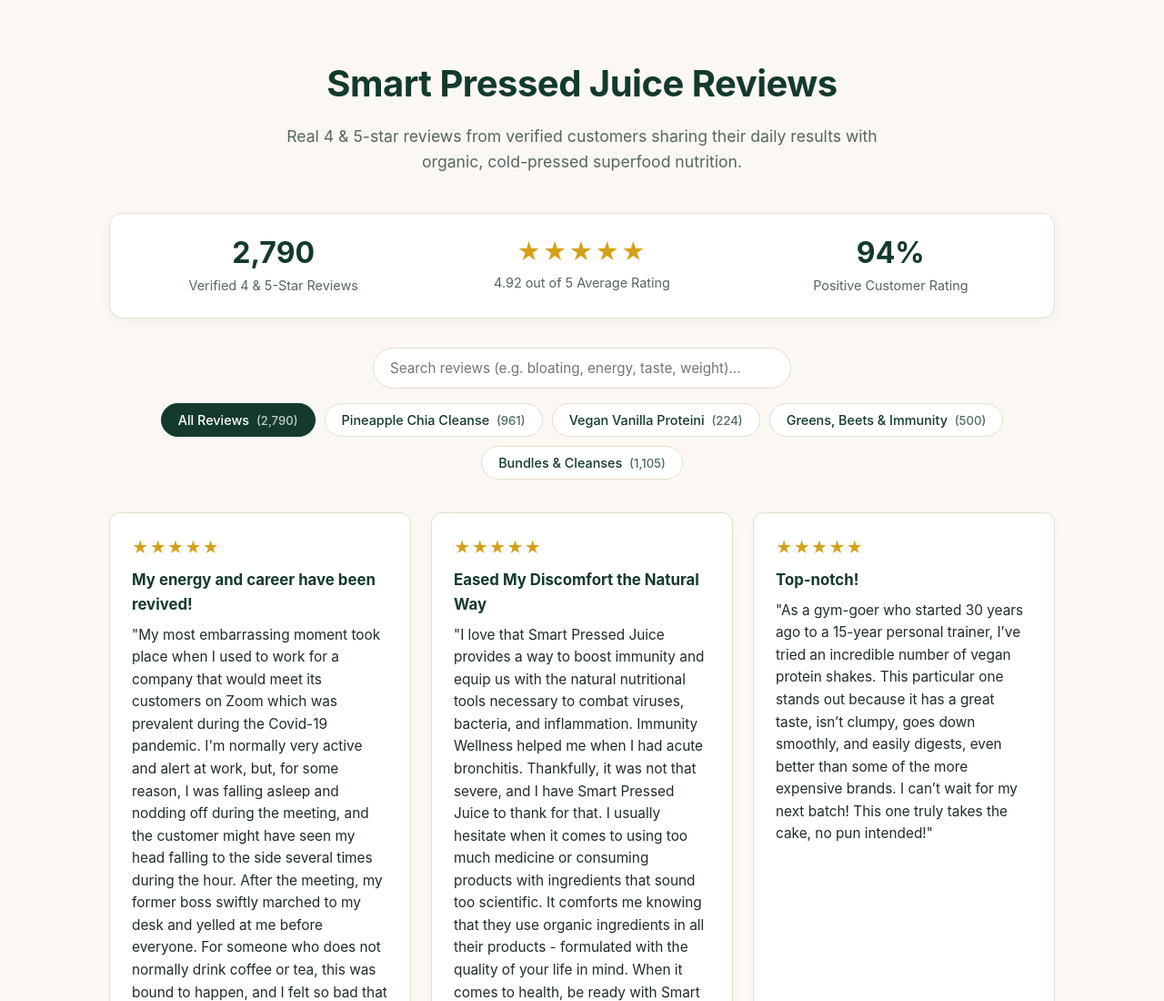
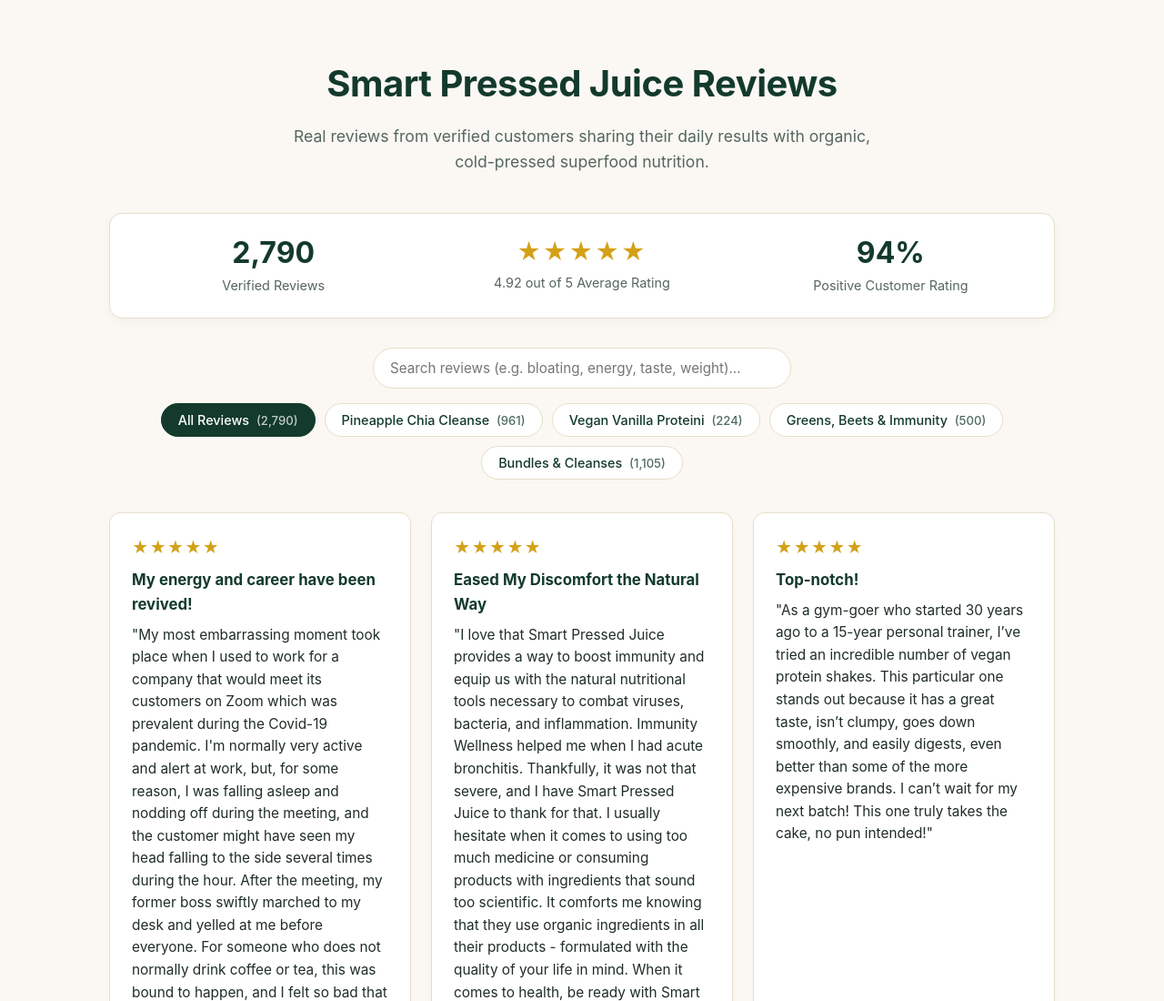
Before and after one commit to drinksmartpressedjuice/smart-pressed-reviews, a plain HTML site: page index.html in a window 1280 px wide. Shown: the top 1100 px of the page at 91% size. Drawn offline with Linux system fonts and the light colour scheme.

Commit message:
updated minor copy changes

```diff
--- a/index.html
+++ b/index.html
@@ -299,7 +299,7 @@
   <div class="container">
     <header>
       <h1>Smart Pressed Juice Reviews</h1>
-      <p class="subtitle">Real 4 &amp; 5-star reviews from verified customers sharing their daily results with organic, cold-pressed superfood nutrition.</p>
+      <p class="subtitle">Real reviews from verified customers sharing their daily results with organic, cold-pressed superfood nutrition.</p>
     </header>
 
     <!-- Local Preview Helper -->
@@ -313,7 +313,7 @@
     <div class="rating-banner">
       <div class="rating-stat">
         <div class="number" id="total-count-stat">2,800+</div>
-        <div class="label">Verified 4 &amp; 5-Star Reviews</div>
+        <div class="label">Verified Reviews</div>
       </div>
       <div class="rating-stat">
         <div class="stars-large">★★★★★</div>
```
